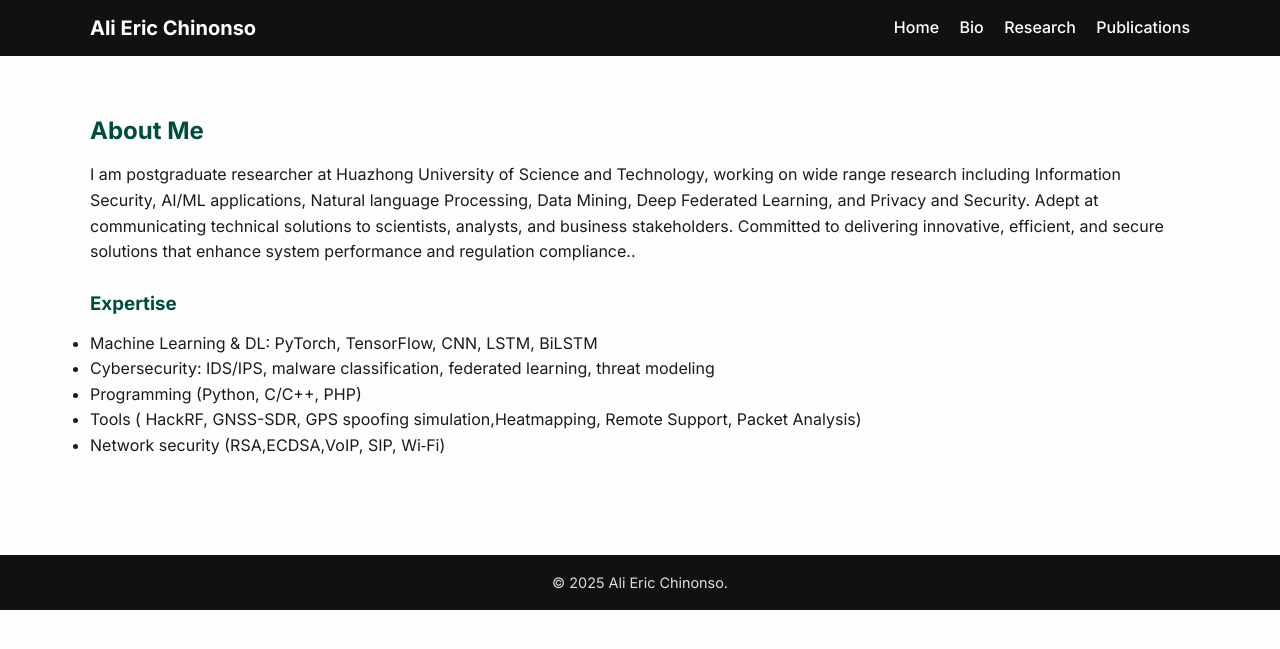
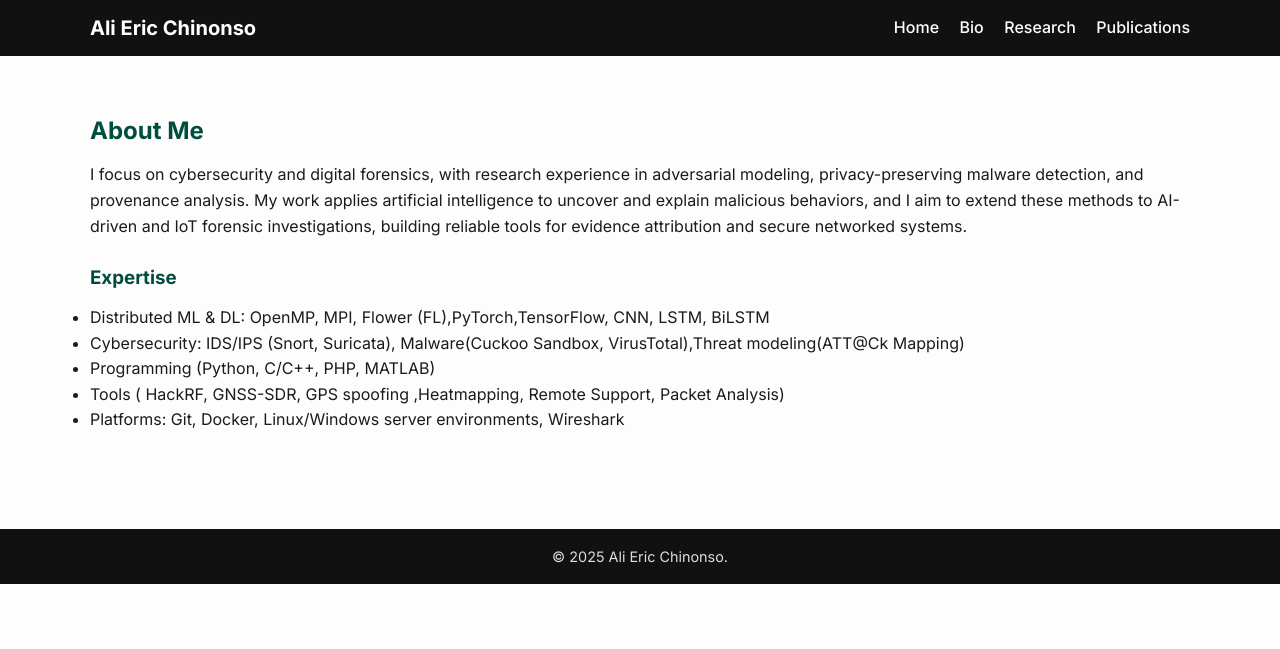
Before and after one commit to EmpireNetwork123/EmpireNetwork123.github.io, a Jekyll site: the page built from bio.md, in a window 1280 px wide. Shown: the top 649 px of the page. Built offline with Jekyll 4.4.1, drawn with Linux system fonts in a browser that asks for light colours.

Commit message:
Update 4bio.md

```diff
--- a/bio.md
+++ b/bio.md
@@ -6,11 +6,11 @@ permalink: /bio/
 
 ## About Me
 
-I am postgraduate researcher at Huazhong University of Science and Technology, working on wide range research including Information Security, AI/ML applications, Natural language Processing, Data Mining, Deep Federated Learning, and Privacy and Security. Adept at communicating technical solutions to scientists, analysts, and business stakeholders. Committed to delivering innovative, efficient, and secure solutions that enhance system performance and regulation compliance..
+I focus on cybersecurity and digital forensics, with research experience in adversarial modeling, privacy-preserving malware detection, and provenance analysis. My work applies artificial intelligence to uncover and explain malicious behaviors, and I aim to extend these methods to AI-driven and IoT forensic investigations, building reliable tools for evidence attribution and secure networked systems.
 
 ### Expertise
-- Machine Learning & DL: PyTorch, TensorFlow, CNN, LSTM, BiLSTM
-- Cybersecurity: IDS/IPS, malware classification, federated learning, threat modeling
-- Programming (Python, C/C++, PHP)
-- Tools ( HackRF, GNSS-SDR, GPS spoofing simulation,Heatmapping, Remote Support, Packet Analysis)
-- Network security (RSA,ECDSA,VoIP, SIP, Wi‑Fi)
+- Distributed ML & DL: OpenMP, MPI, Flower (FL),PyTorch,TensorFlow, CNN, LSTM, BiLSTM
+- Cybersecurity: IDS/IPS (Snort, Suricata), Malware(Cuckoo Sandbox, VirusTotal),Threat modeling(ATT@Ck Mapping)
+- Programming (Python, C/C++, PHP, MATLAB)
+- Tools ( HackRF, GNSS-SDR, GPS spoofing ,Heatmapping, Remote Support, Packet Analysis)
+- Platforms: Git, Docker, Linux/Windows server environments, Wireshark
```
